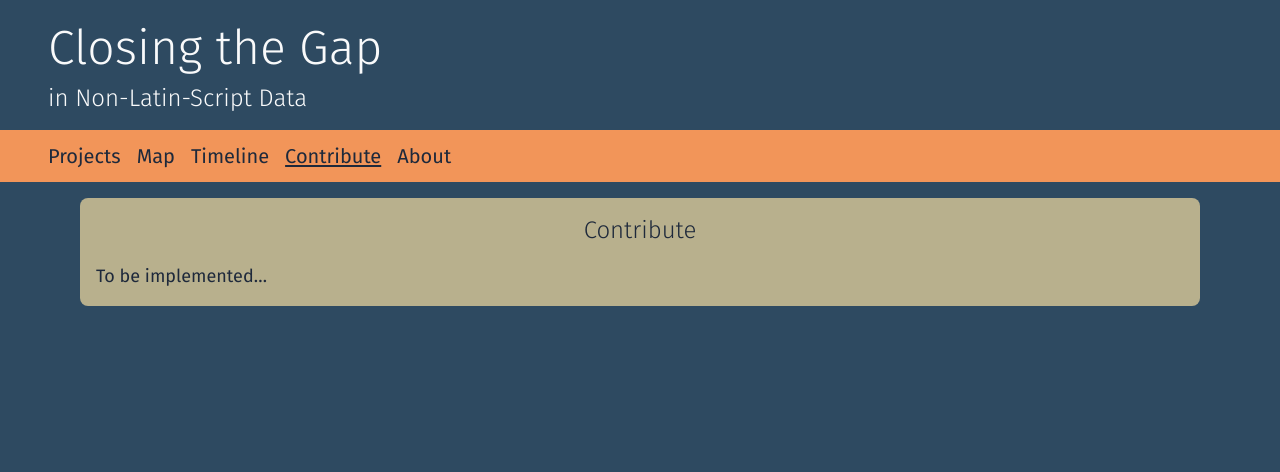
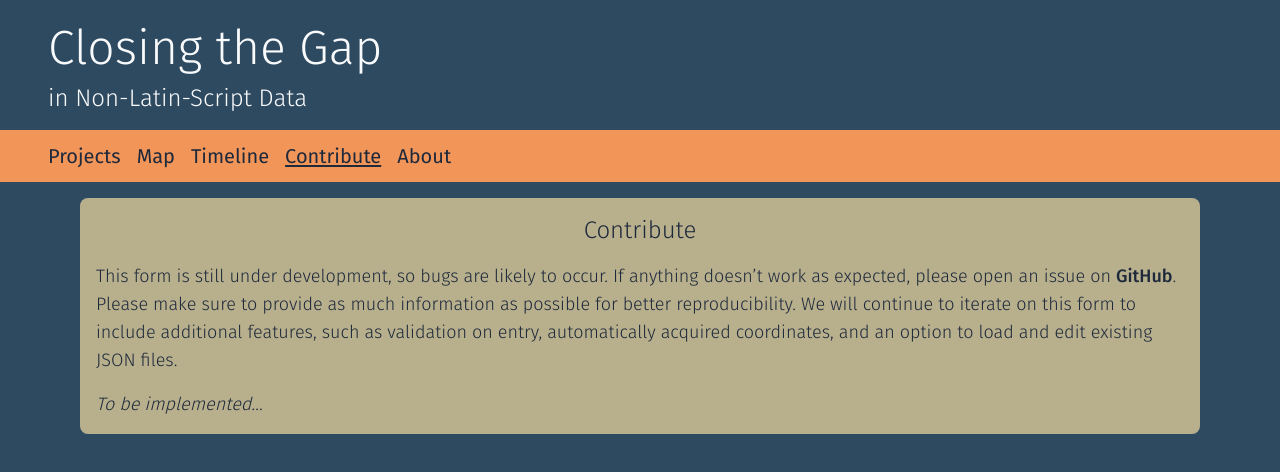
Before and after one commit to theodore-s-beers/ctg-redux, a SvelteKit app: page /contribute in a window 1280 px wide. Shown: the top 472 px of the page. Built offline with nearby package versions, Linux system fonts and the light colour scheme.

Commit message:
Continue work on contribution form

```diff
--- a/src/routes/contribute/+page.svelte
+++ b/src/routes/contribute/+page.svelte
@@ -6,6 +6,20 @@
 	<div class="space-y-4 rounded-lg bg-[#b8b08d] p-4 text-lg">
 		<h2 class="text-center text-2xl">Contribute</h2>
 
-		<p><strong>To be implemented…</strong></p>
+		<p>
+			This form is still under development, so bugs are likely to occur. If anything
+			doesn’t work as expected, please open an issue on
+			<a
+				class="font-medium hover:underline"
+				href="https://github.com/M-L-D-H/Closing-The-Gap-In-Non-Latin-Script-Data/issues"
+				target="_blank"
+				rel="noreferrer">GitHub</a
+			>. Please make sure to provide as much information as possible for better
+			reproducibility. We will continue to iterate on this form to include additional
+			features, such as validation on entry, automatically acquired coordinates, and an
+			option to load and edit existing JSON files.
+		</p>
+
+		<p><em>To be implemented…</em></p>
 	</div>
 </div>
```
